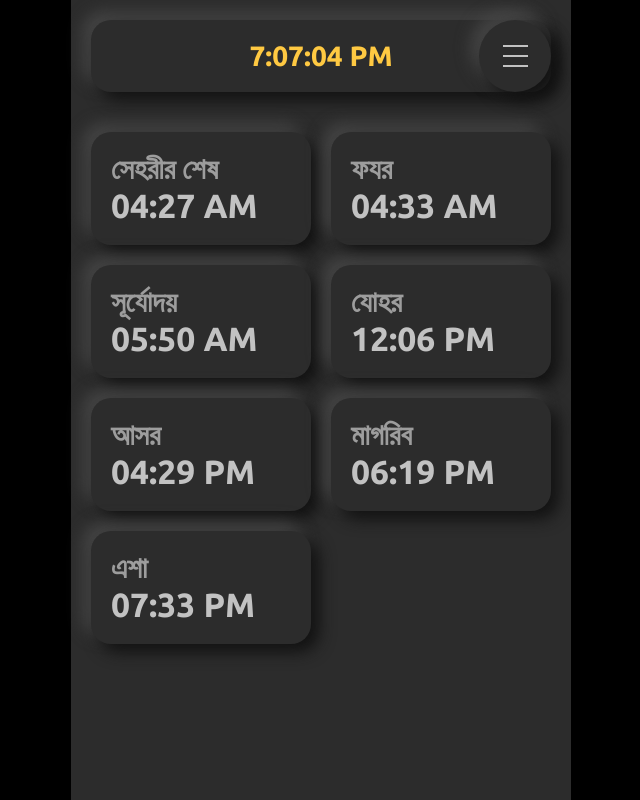
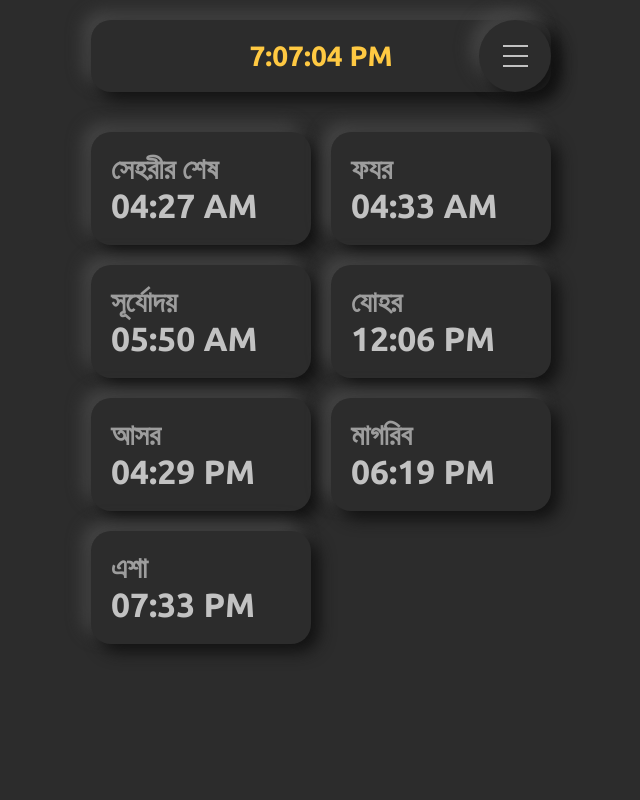
Before and after one commit to OpenIslamicApp/prayer-time, a React (Create React App) app: page / in a window 1280 px wide. Shown: the whole page, without its empty margins (319-959 px from the left). Built offline with nearby package versions, Linux system fonts and the light colour scheme.

Commit message:
✨style update

```diff
--- a/src/styles/index.css
+++ b/src/styles/index.css
@@ -23,7 +23,7 @@
 
 body {
   /* background-color: var(--bg); */
-  background-color: var(--black);
+  background-color: var(--bg-sec);
   color: var(--color-pri);
   margin: 0;
   font-family: "Ubuntu", sans-serif;
```
